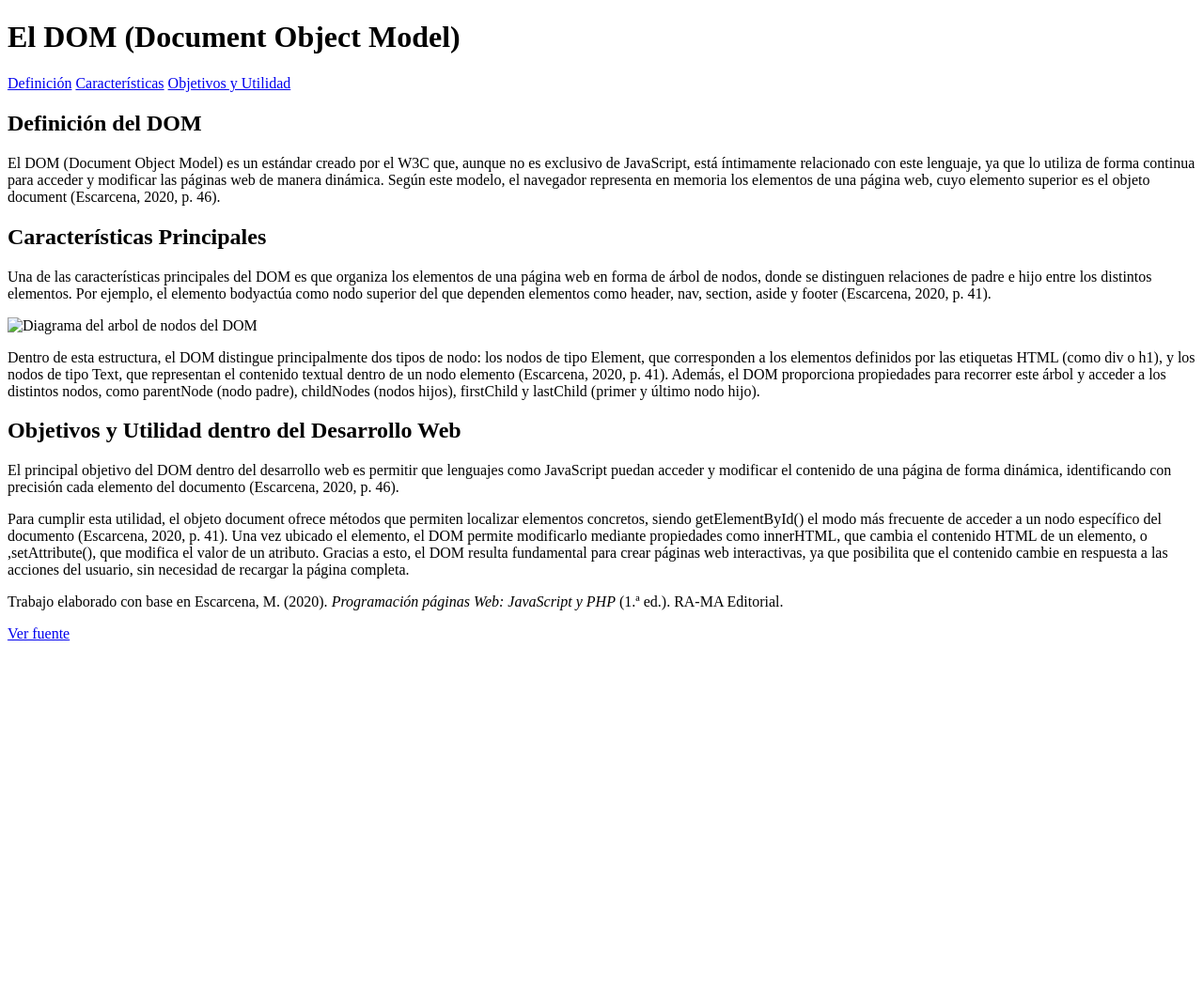
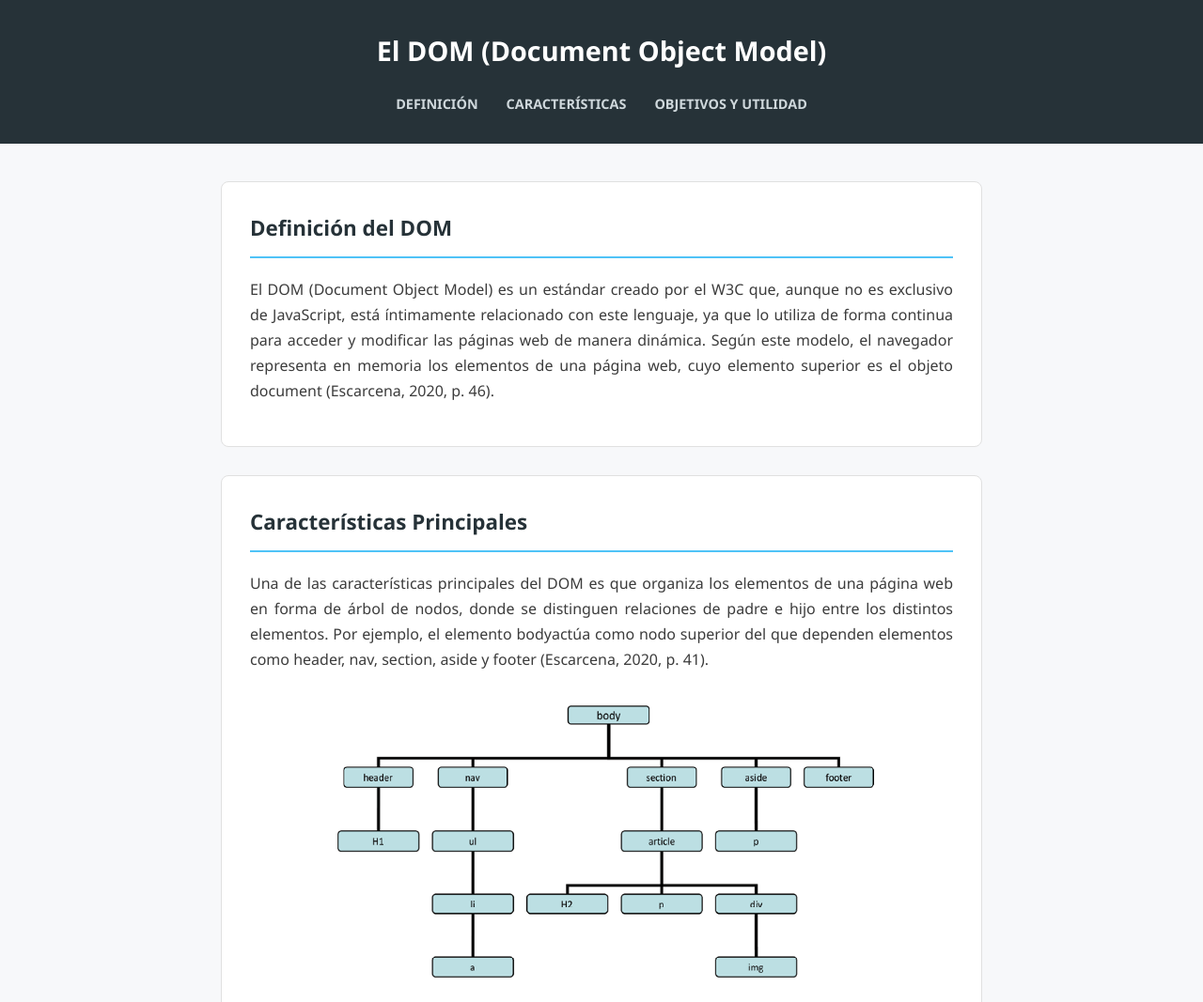
Before and after one commit to C08M/actividadAutonoma, a plain HTML site: page index.html in a window 1280 px wide. Shown: the top 1067 px of the page at 94% size. Before the commit the page ends 800 px from the top, so only its background shows below. Drawn offline with Linux system fonts and the light colour scheme.

Commit message:
Se agrego el archivo CSS

```diff
--- a/index.html
+++ b/index.html
@@ -4,7 +4,7 @@
     <meta charset="UTF-8">
     <meta name="viewport" content="width=device-width, initial-scale=1.0">
     <title>Actividad Autonoma</title>
-    <link rel="stylesheet" href="styles.css">
+    <link rel="stylesheet" href="./styles.css">
 </head>
 <body>
 
@@ -44,7 +44,7 @@
         </p>
 
 
-        <img src="" alt="Diagrama del arbol de nodos del DOM">
+        <img src="/img/DOM.PNG" alt="Diagrama del arbol de nodos del DOM">
 
         <p>
         Dentro de esta estructura, el DOM distingue principalmente dos tipos de nodo: los nodos de
--- /dev/null
+++ b/styles.css
@@ -0,0 +1,106 @@
+
+* {
+    box-sizing: border-box;
+}
+
+body {
+    margin: 0;
+    font-family: 'Segoe UI', Verdana, sans-serif;
+    background-color: #f7f8fa;
+    color: #2c2c2c;
+    line-height: 1.7;
+}
+
+
+header {
+    background-color: #263238;
+    padding: 30px 20px;
+    text-align: center;
+}
+
+header h1 {
+    color: white;
+    margin: 0 0 20px 0;
+    font-size: 1.8rem;
+}
+
+header nav {
+    display: flex;
+    justify-content: center;
+    gap: 30px;
+}
+
+header nav a {
+    color: #cfd8dc;
+    text-decoration: none;
+    font-weight: bold;
+    font-size: 0.9rem;
+    text-transform: uppercase;
+}
+
+header nav a:hover {
+    color: #4fc3f7;
+}
+
+
+main {
+    max-width: 850px;
+    margin: 0 auto;
+    padding: 40px 20px;
+}
+
+section {
+    background-color: white;
+    border: 1px solid #e0e0e0;
+    border-radius: 8px;
+    padding: 30px;
+    margin-bottom: 30px;
+}
+
+section h2 {
+    color: #263238;
+    font-size: 1.4rem;
+    margin-top: 0;
+    margin-bottom: 20px;
+    border-bottom: 2px solid #4fc3f7;
+    padding-bottom: 10px;
+}
+
+section p {
+    color: #3c3c3c;
+    text-align: justify;
+    margin-bottom: 15px;
+}
+
+section img {
+    display: block;
+    max-width: 100%;
+    margin: 20px auto;
+    border-radius: 6px;
+}
+
+strong {
+    color: #263238;
+}
+
+
+footer {
+    background-color: #263238;
+    color: #cfd8dc;
+    text-align: center;
+    padding: 25px 20px;
+    font-size: 0.85rem;
+}
+
+footer p {
+    margin: 5px 0;
+}
+
+footer a {
+    color: #4fc3f7;
+    text-decoration: none;
+}
+
+footer a:hover {
+    text-decoration: underline;
+}
```
Also changed, not shown: img/DOM.PNG (added).
